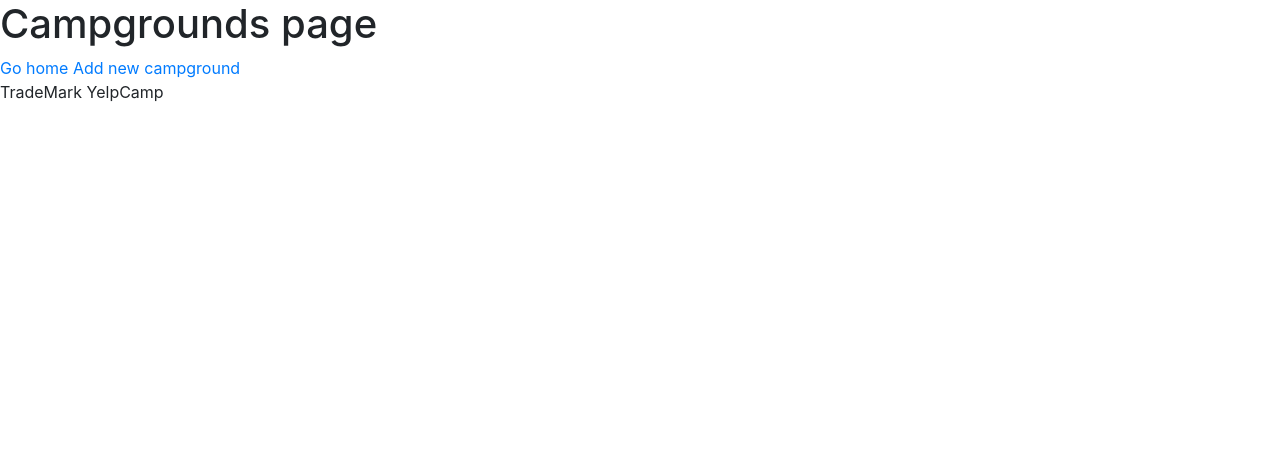
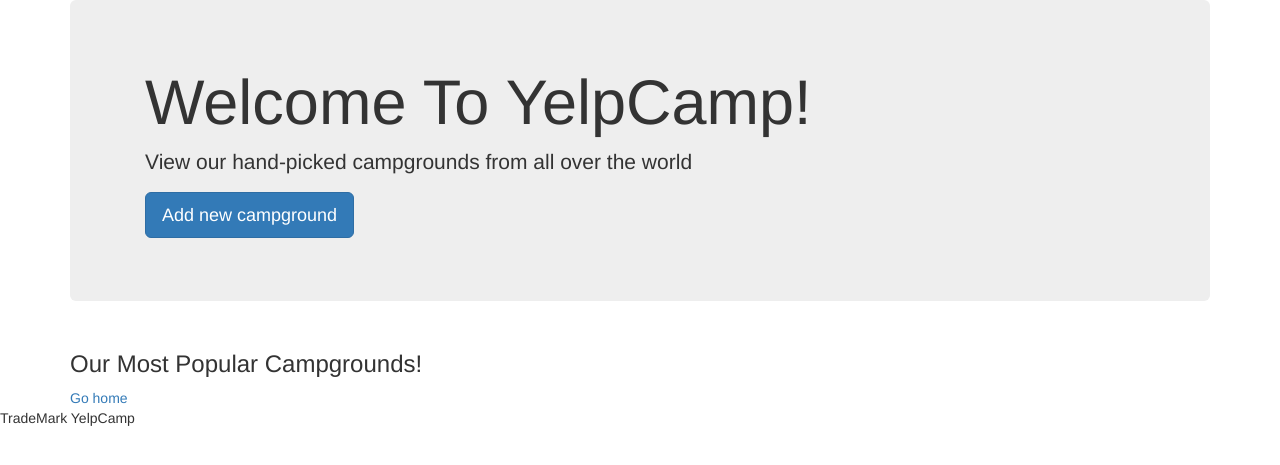
Before and after one commit to pedrogleta/YelpCamp, a Node server app: template views/campgrounds.ejs in a window 1280 px wide. Shown: the top 465 px of the page. Run offline with Node 20, Linux system fonts and the light colour scheme; the template is opened without the code that fills it, so the values that code supplies are empty.

Commit message:
flashcards styled, change to bootstrap 3

```diff
--- a/views/campgrounds.ejs
+++ b/views/campgrounds.ejs
@@ -1,16 +1,40 @@
 <%- include ('partials/header') %>
 
-<h1>Campgrounds page</h1>
+<div class="container">
+    <header class="jumbotron">
+        <div class="container">
+            <h1>Welcome To YelpCamp!</h1>
+            <p>
+                View our hand-picked campgrounds from
+                all over the world
+            </p>
+            <p>
+                <a class="btn btn-primary btn-lg" href="/campgrounds/new">Add new campground</a>
+            </p>
+    </div>
+    </header>
 
-<% campgrounds.forEach(function(campground) { %>
-    <div>
-        <h4><%= campground.name %></h4>
-        <img src="<%= campground.image %>">
+    <div class="row">
+        <div class="col-lg-12">
+            <h3>Our Most Popular Campgrounds!</h3>
+        </div>
     </div>
-<% }); %>
 
-<a href="/">Go home</a>
-<a href="/campgrounds/new">Add new campground</a>
+    <div class="row text-center" style="display: flex;flex-wrap: wrap;">
+        <% campgrounds.forEach(function(campground) { %>
+            <div class="col-md-3 col-sm-6">
+                <div class="thumbnail">
+                    <img src="<%= campground.image %>">
+                    <div class="caption">
+                        <h4><%= campground.name %> </h4>
+                    </div>
+                </div>
+            </div>
+        <% }); %>
+    </div>
 
 
+    <a href="/">Go home</a>
+</div>
+
 <%- include('partials/footer') %>
--- a/views/partials/header.ejs
+++ b/views/partials/header.ejs
@@ -2,6 +2,6 @@
 <html>
     <head>
         <title>YelpCamp</title>
-        <link rel="stylesheet" href="https://stackpath.bootstrapcdn.com/bootstrap/4.4.1/css/bootstrap.min.css">
+        <link rel="stylesheet" href="https://stackpath.bootstrapcdn.com/bootstrap/3.4.1/css/bootstrap.min.css">
     </head>
     <body>
```
Also changed, not shown: 1 other file.
